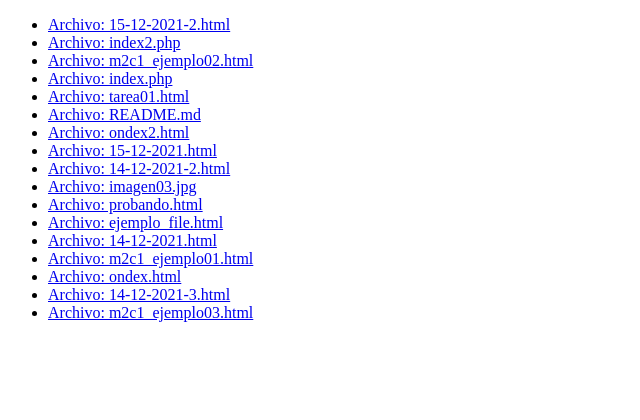
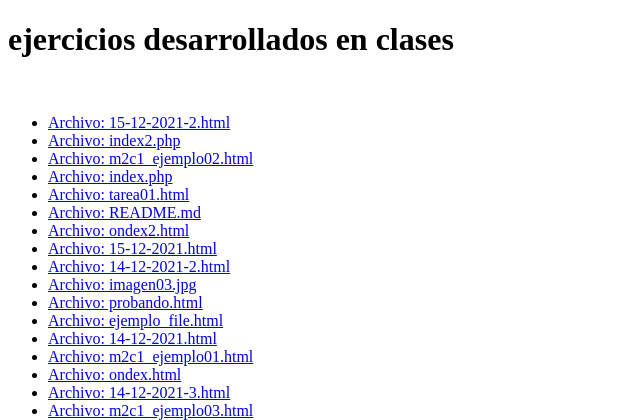
Before and after one commit to Pangu3/ejemplo01, a PHP site: page /index2.php in a window 1280 px wide. Shown: the top 420 px of the page, without its empty margins (0-640 px from the left). Run offline with PHP 8.4, Linux system fonts and the light colour scheme.

Commit message:
Update index2.php

```diff
--- a/index2.php
+++ b/index2.php
@@ -5,7 +5,8 @@
 <meta charset="UTF-8">
 </head>
 <body>
-
+    <h1>ejercicios desarrollados en clases</h1>
+    <br>
 <?php
 //Creamos Nuestra Función
 function lista_archivos(){ //La función recibira como parametro un carpeta
```
